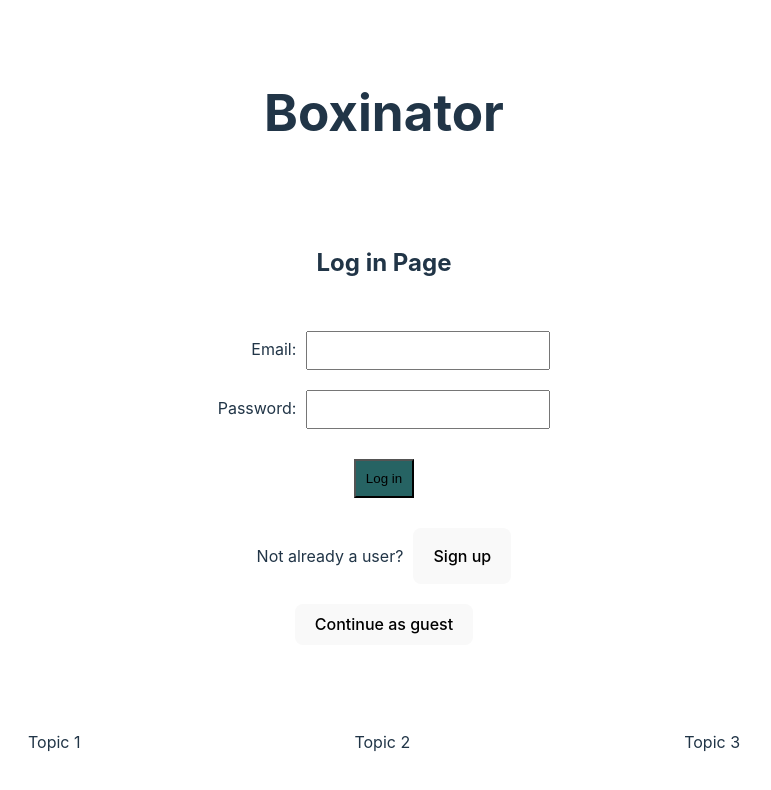
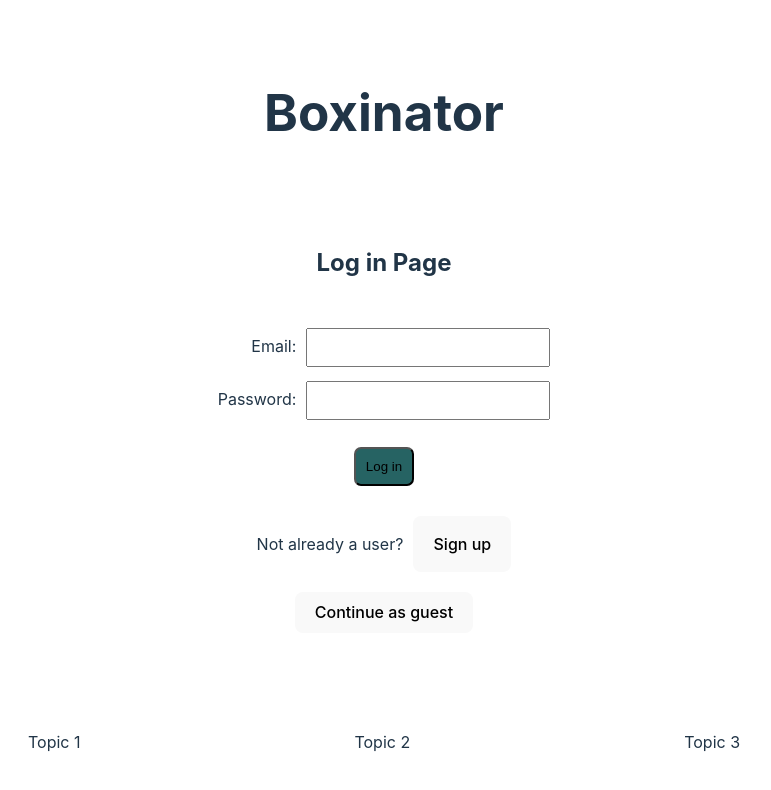
Before and after one commit to Eliassoprani/boxinator, a React (Vite) app in the folder boxinator-frontend/: page / in a window 1280 px wide. Shown: the top 790 px of the page, without its empty margins (256-1027 px from the left). Built offline with nearby package versions, Linux system fonts and the light colour scheme.

Commit message:
Cleaned up css files

```diff
--- a/boxinator-frontend/src/App.css
+++ b/boxinator-frontend/src/App.css
@@ -15,24 +15,3 @@ All child components will be vertically stacked in a column */
   display: flex;
   flex-direction: column;
 }
-
-form {
-  display: flex;
-  flex-direction: column;
-  align-items: center;
-  padding: 20px;
-}
-
-label {
-  padding: 10px;
-}
-
-input {
-  padding: 10px;
-  margin-left: 10px;
-}
-
-/* Form submit buttons */
-.submit-input {
-  width: fit-content;
-}
--- a/boxinator-frontend/src/index.css
+++ b/boxinator-frontend/src/index.css
@@ -58,11 +58,24 @@ button:focus-visible {
 
 input {
   width: 220px;
+  padding: 10px;
+  margin-left: 10px;
+}
+
+input[type="submit"] {
+  width: fit-content;
+  border-radius: 7px;
+}
+
+label {
+  padding: 7px;
 }
 
 form {
   display: flex;
+  flex-direction: column;
   align-items: flex-end;
+  padding: 20px;
 }
 
 @media (prefers-color-scheme: light) {
```
